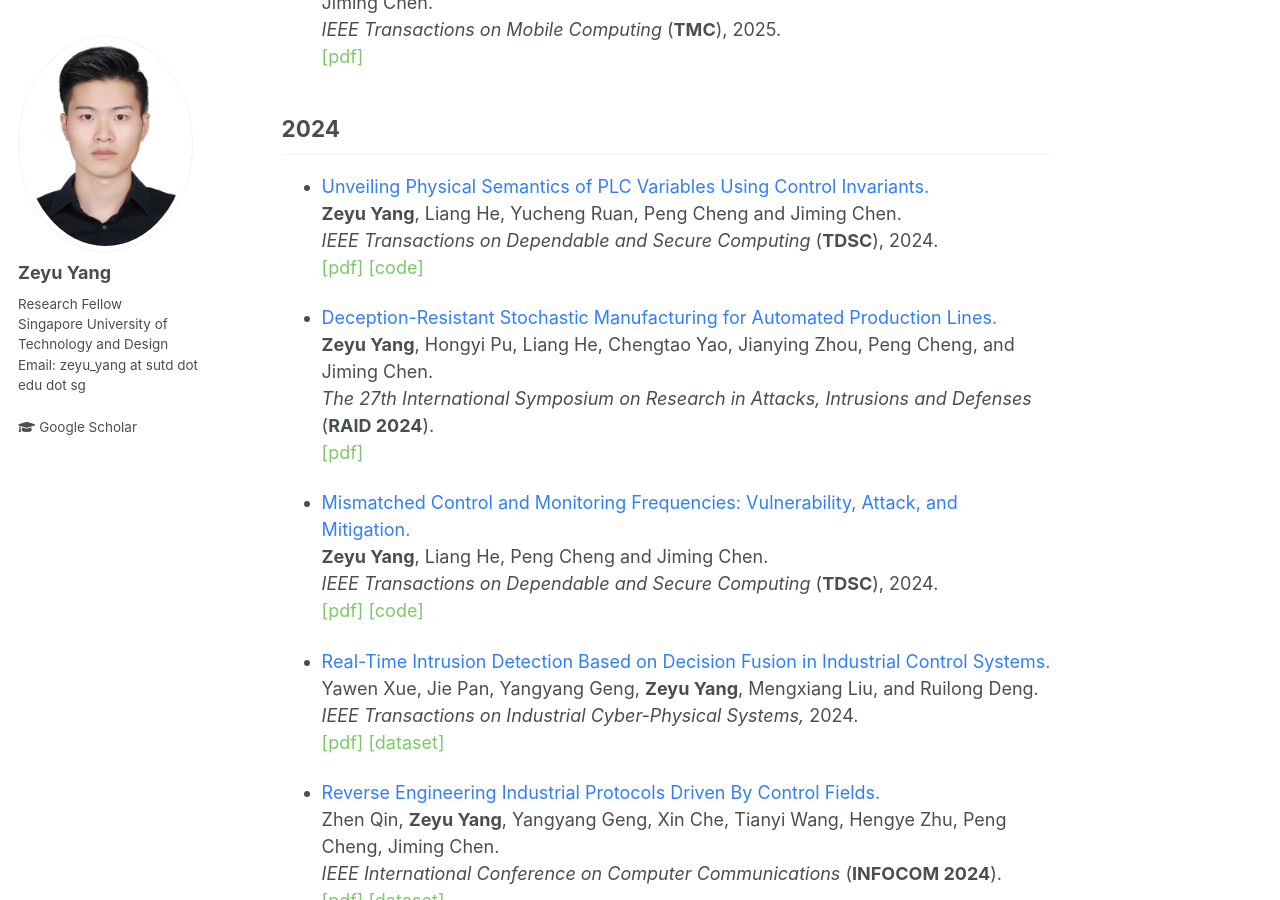
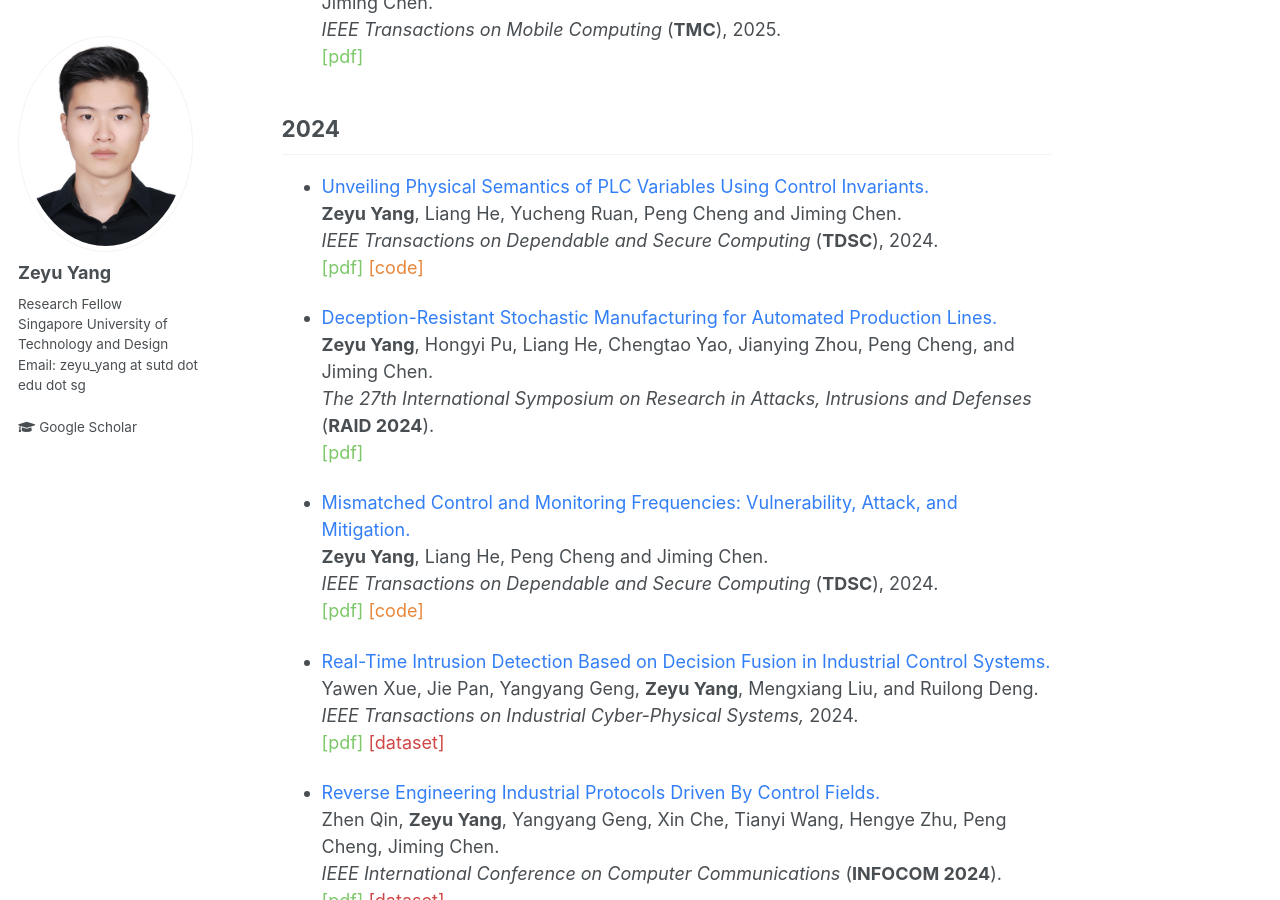
Before and after one commit to zeyuid/zeyuid.github.io, a Jekyll site: the page built from _pages/publications.md, in a window 1280 px wide and 900 px high, scrolled down 354 px. Built offline with Jekyll 4.4.1, drawn with Linux system fonts in a browser that asks for light colours.

Commit message:
add file

```diff
--- a/_pages/publications.md
+++ b/_pages/publications.md
@@ -25,7 +25,7 @@ Yucheng Ruan, Chengcheng Zhao, **Zeyu Yang**, Yuanchao Shu, Peng Cheng and Jimin
 <i>IEEE Transactions on Dependable and Secure Computing</i> (**TDSC**), 2024.
 <br>
 <a href="https://ieeexplore.ieee.org/document/10616045" style="text-decoration: none;"><font color="#7cc868">[pdf]</font></a>
-<a href="https://github.com/zeyuid/ARES" style="text-decoration: none;"><font color="#7cc868">[code]</font></a>
+<a href="https://github.com/zeyuid/ARES" style="text-decoration: none;"><font color="#e8873a">[code]</font></a>
 
 
 
@@ -45,7 +45,7 @@ Yucheng Ruan, Chengcheng Zhao, **Zeyu Yang**, Yuanchao Shu, Peng Cheng and Jimin
 <i>IEEE Transactions on Dependable and Secure Computing</i> (**TDSC**), 2024.
 <br>
 <a href="https://ieeexplore.ieee.org/document/10495752" style="text-decoration: none;"><font color="#7cc868">[pdf]</font></a>
-<a href="https://github.com/zeyuid/PLCSage" style="text-decoration: none;"><font color="#7cc868">[code]</font></a>
+<a href="https://github.com/zeyuid/PLCSage" style="text-decoration: none;"><font color="#e8873a">[code]</font></a>
 
 
 * <font color="#327ef6">Real-Time Intrusion Detection Based on Decision Fusion in Industrial Control Systems.</font>
@@ -55,7 +55,7 @@ Yawen Xue, Jie Pan, Yangyang Geng, **Zeyu Yang**, Mengxiang Liu, and Ruilong Den
 </i> 2024.
 <br>
 <a href="https://ieeexplore.ieee.org/document/10540291" style="text-decoration: none;"><font color="#7cc868">[pdf]</font></a>
-<a href="https://github.com/Margaux2022/Cyber-security-dataset-of-EDS" style="text-decoration: none;"><font color="#7cc868">[dataset]</font></a>
+<a href="https://github.com/Margaux2022/Cyber-security-dataset-of-EDS" style="text-decoration: none;"><font color="#cf4745">[dataset]</font></a>
 
 
 * <font color="#327ef6">Reverse Engineering Industrial Protocols Driven By Control Fields.</font>
@@ -65,7 +65,7 @@ Zhen Qin, **Zeyu Yang**, Yangyang Geng, Xin Che, Tianyi Wang, Hengye Zhu, Peng C
 <i>IEEE International Conference on Computer Communications</i> (**INFOCOM 2024**).
 <br>
 <a href="https://ieeexplore.ieee.org/abstract/document/10621405" style="text-decoration: none;"><font color="#7cc868">[pdf]</font></a>
-<a href="https://github.com/hi-zer/Industrial-protocols-dataset" style="text-decoration: none;"><font color="#7cc868">[dataset]</font></a>
+<a href="https://github.com/hi-zer/Industrial-protocols-dataset" style="text-decoration: none;"><font color="#cf4745">[dataset]</font></a>
 
 
 ## 2023
@@ -92,7 +92,7 @@ Jie Meng, **Zeyu Yang**, Zhenyong Zhang, Yangyang Geng, Ruilong Deng, Peng Cheng
 <i>The 20th ACM Conference on Embedded Networked Sensor Systems</i> (**SenSys 2022**).
 <br>
 <a href="https://dl.acm.org/doi/10.1145/3560905.3568521" style="text-decoration: none;"><font color="#7cc868">[pdf]</font></a>
-<a href="https://github.com/zeyuid/ARES" style="text-decoration: none;"><font color="#7cc868">[code]</font></a>
+<a href="https://github.com/zeyuid/ARES" style="text-decoration: none;"><font color="#e8873a">[code]</font></a>
 
 
 * <font color="#327ef6">Detecting PLC Intrusions Using Control Invariants.</font>
```
